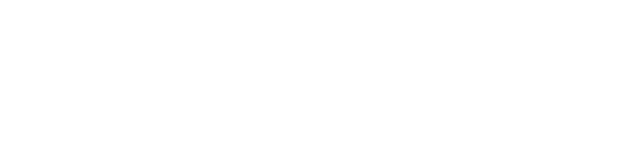
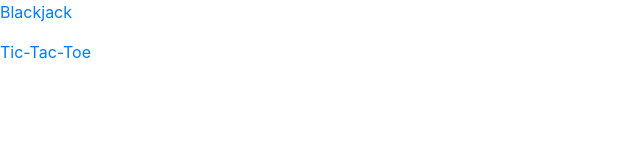
Before and after one commit to Kaitlyn-1/Kaitlyn-1.github.io, a plain HTML site: page index.html in a window 1280 px wide. Shown: the whole page, without its empty margins (0-640 px from the left). Drawn offline with nearby package versions, Linux system fonts and the light colour scheme.

Commit message:
Update index.html

```diff
--- a/index.html
+++ b/index.html
@@ -7,7 +7,7 @@
 
 </head>
 <body>
-<a href="kaitlyn-1.github.io/Blacjack/">
- <a href="kaitlyn-1.github.io/tictactoe/">
+<p><a href="kaitlyn-1.github.io/Blacjack/">Blackjack</a></p>
+  <p><a href="kaitlyn-1.github.io/tictactoe/">Tic-Tac-Toe </a> </p>
 </body>
 </html>
```
